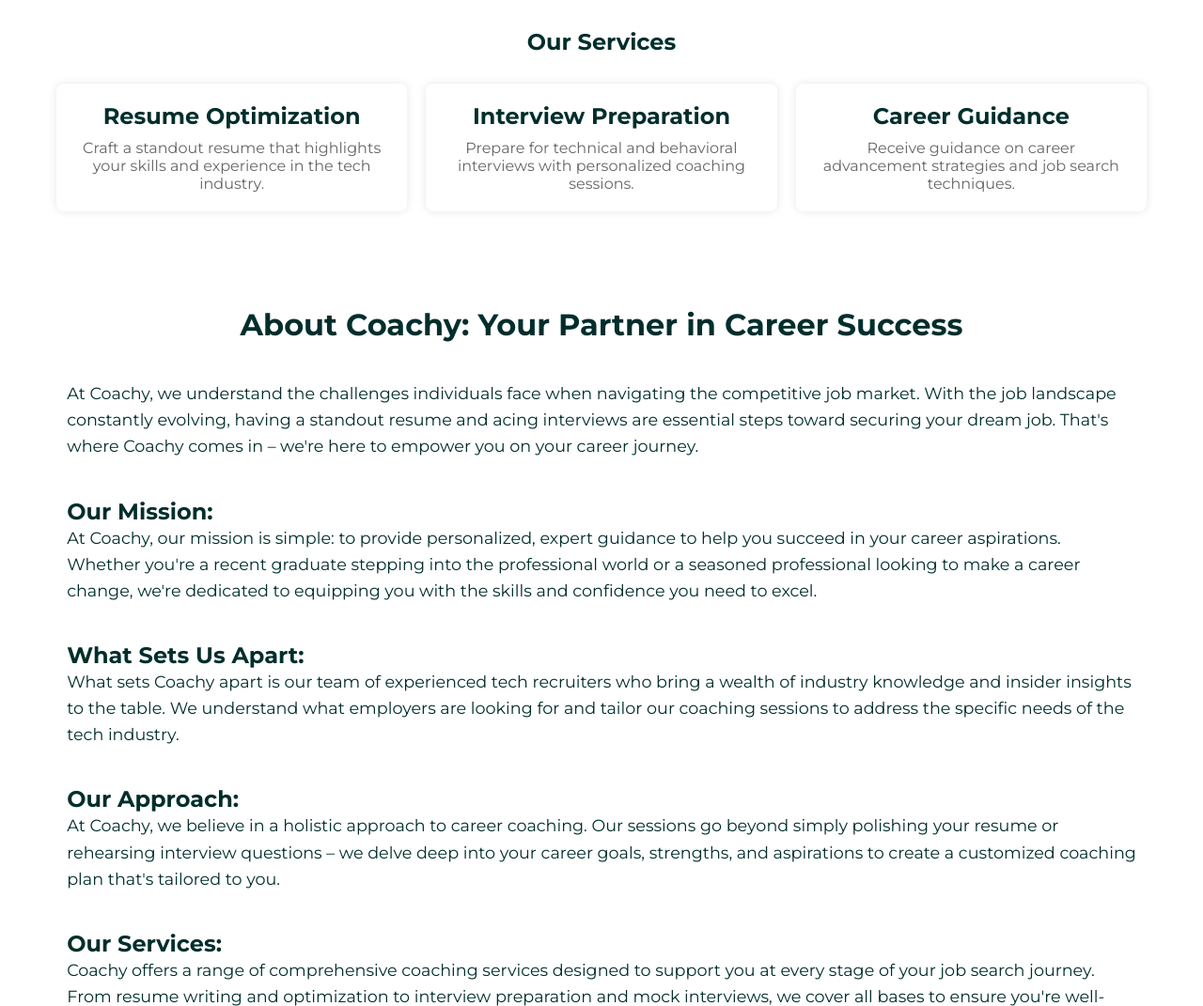
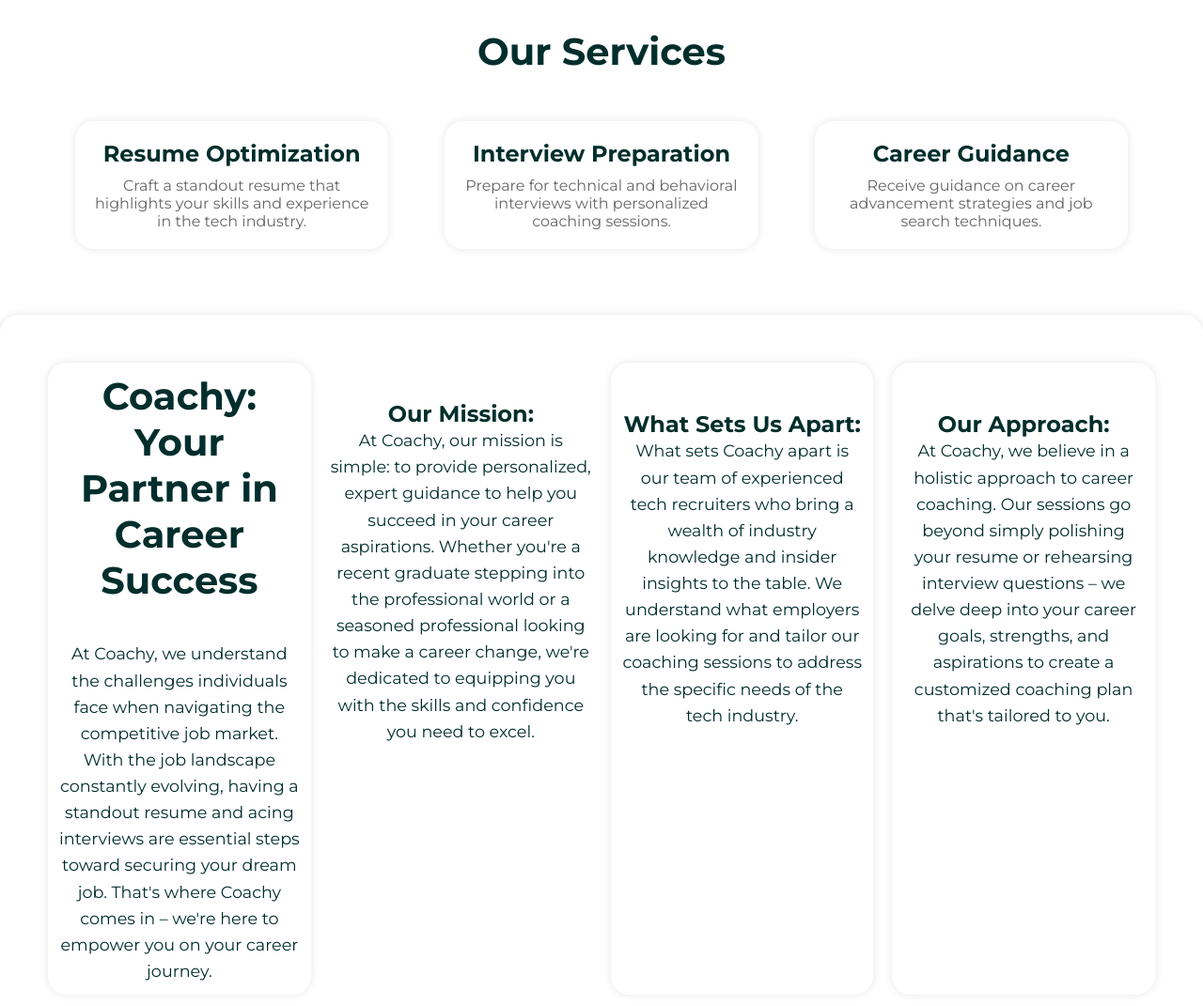
Before and after one commit to shikazie/coachy, a plain HTML site: page index.html in a window 1280 px wide. Shown: the part 820-1891 px from the top of the page at 94% size. Drawn offline with Linux system fonts and the light colour scheme.

Commit message:
Add files via upload

```diff
--- a/index.html
+++ b/index.html
@@ -65,22 +65,28 @@
 
   <!-- About Section -->
   <section id="about" class="about">
-  <div class="container">
-    <h2>About Coachy: Your Partner in Career Success</h2>
+    <div class="about-grid">
+  <div class="about">
+    <h2>Coachy: Your Partner in Career Success</h2>
     <p>At Coachy, we understand the challenges individuals face when navigating the competitive job market. With the job landscape constantly evolving, having a standout resume and acing interviews are essential steps toward securing your dream job. That's where Coachy comes in – we're here to empower you on your career journey.</p>
-
+</div>
+<div class="about-card">
     <h3>Our Mission:</h3>
     <p>At Coachy, our mission is simple: to provide personalized, expert guidance to help you succeed in your career aspirations. Whether you're a recent graduate stepping into the professional world or a seasoned professional looking to make a career change, we're dedicated to equipping you with the skills and confidence you need to excel.</p>
-
+</div>
+<div class="about">
     <h3>What Sets Us Apart:</h3>
     <p>What sets Coachy apart is our team of experienced tech recruiters who bring a wealth of industry knowledge and insider insights to the table. We understand what employers are looking for and tailor our coaching sessions to address the specific needs of the tech industry.</p>
-
+</div>
+    <div class="about">
     <h3>Our Approach:</h3>
     <p>At Coachy, we believe in a holistic approach to career coaching. Our sessions go beyond simply polishing your resume or rehearsing interview questions – we delve deep into your career goals, strengths, and aspirations to create a customized coaching plan that's tailored to you.</p>
-
+</div>
+<div class="about">
     <h3>Our Services:</h3>
     <p>Coachy offers a range of comprehensive coaching services designed to support you at every stage of your job search journey. From resume writing and optimization to interview preparation and mock interviews, we cover all bases to ensure you're well-prepared to make a lasting impression on potential employers.</p>
-  </div>
+</div>
+</div>
 </section>
 
 
--- a/styles.css
+++ b/styles.css
@@ -34,7 +34,7 @@ header {
   }
 
   .logo {
-    color: #0892A5; /* Primary color for logo */
+    color: #030303; /* Primary color for logo */
     font-family: 'Montserrat', sans-serif; /* Font family */
     font-size: 24px;
     display:inline;
@@ -44,13 +44,17 @@ header {
     list-style-type: none;
   }
 
+  li:hover {
+    scale: (1,1);
+  }
+
   nav ul li {
     display: inline;
     margin-right: 20px;
   }
 
   nav ul li a {
-    color: #0892A5; /* Primary color for navigation links */
+    color: #000000; /* Primary color for navigation links */
     text-decoration: none;
     font-family: 'Montserrat', sans-serif; /* Font family */
   }
@@ -141,6 +145,7 @@ header {
   .services h2 {
     text-align: center;
     margin-bottom: 30px;
+    font-size: 2.5rem;
   }
 
   .services-grid {
@@ -152,14 +157,15 @@ header {
   .service {
     background-color: #fff;
     padding: 20px;
+    margin: 20px;
     text-align: center;
-    border-radius: 8px;
+    border-radius: 20px;
     box-shadow: 0 0 10px rgba(0, 0, 0, 0.1);
     transition: transform 0.3s;
   }
 
   .service:hover {
-    transform: scale(1.1); /* Bounce on hover */
+    transform: scale(1.1,1.1); /* Bounce on hover */
   }
 
   .service img {
@@ -186,7 +192,26 @@ header {
 .about {
     background-color: #ffffff;
     padding: 4%;
+    text-align: center;
+    justify-content: center;
+    align-items: center;
+    border-radius: 20px;
+    box-shadow: 0 0 10px rgba(0, 0, 0, 0.1);
+    transition: transform 0.3s;
+    max-width: 100%;
   }
+
+  .about:hover {
+    transform: scale(1.01,1.01); /* Bounce on hover */
+  }
+
+.about-grid {
+    display: grid;
+    grid-template-columns: repeat(auto-fit, minmax(250px, 1fr));
+    grid-gap: 20px;
+
+  }
+
 
   /* .about .container {
     width: 100%;
@@ -195,7 +220,7 @@ header {
 
   .about h2 {
     text-align: center;
-    font-size: 2rem;
+    font-size: 2.5rem;
     margin-bottom: 40px;
   }
 
@@ -287,9 +312,8 @@ footer {
     }
   }
 
-  /* @keyframes colorChange {
-    0% { background-color: #0892A5; }
+  @keyframes colorChange {
+    0% { background-color: #000000; }
     50% { background-color: #ffffff; }
     100% { background-color: #002E2C; }
   }
-   */
```
